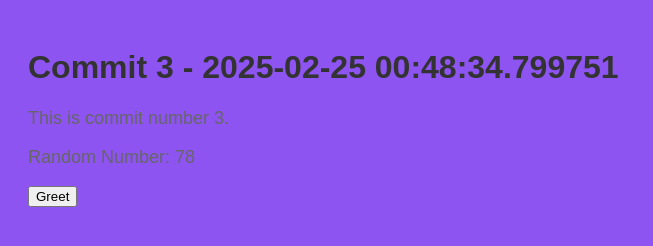
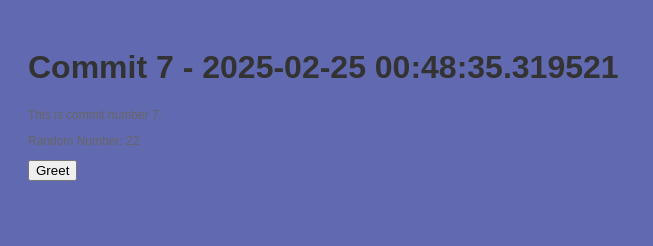
Before and after one commit to stiffs95/myrep-repo-20250225004822, a plain HTML site: page index.html in a window 1280 px wide. Shown: the whole page, without its empty margins (0-653 px from the left). Drawn offline with Linux system fonts and the light colour scheme.

Commit message:
📝 Commit 7 with HTML, CSS, and JS

```diff
--- a/index.html
+++ b/index.html
@@ -2,13 +2,13 @@
     <!DOCTYPE html>
     <html>
     <head>
-        <title>Commit 3 - 2025-02-25 00:48:34.798750</title>
+        <title>Commit 7 - 2025-02-25 00:48:35.319521</title>
         <link rel="stylesheet" href="style.css">
     </head>
     <body>
-        <h1>Commit 3 - 2025-02-25 00:48:34.799751</h1>
-        <p>This is commit number 3.</p>
-        <p>Random Number: 78</p>
+        <h1>Commit 7 - 2025-02-25 00:48:35.319521</h1>
+        <p>This is commit number 7.</p>
+        <p>Random Number: 22</p>
         <button onclick="greet()">Greet</button>
         <script src="script.js"></script>
     </body>
--- a/script.js
+++ b/script.js
@@ -2,4 +2,4 @@
     function greet() {
         alert('Hello from commit ' + commitNumber + '!');
     }
-    var commitNumber = 3;
+    var commitNumber = 7;
--- a/style.css
+++ b/style.css
@@ -1,7 +1,7 @@
 
     body {
         font-family: Arial, sans-serif;
-        background-color: #8e54f1;
+        background-color: #616ab1;
         padding: 20px;
     }
     h1 {
@@ -9,5 +9,5 @@
     }
     p {
         color: #666;
-        font-size: 18px;
+        font-size: 12px;
     }
```
